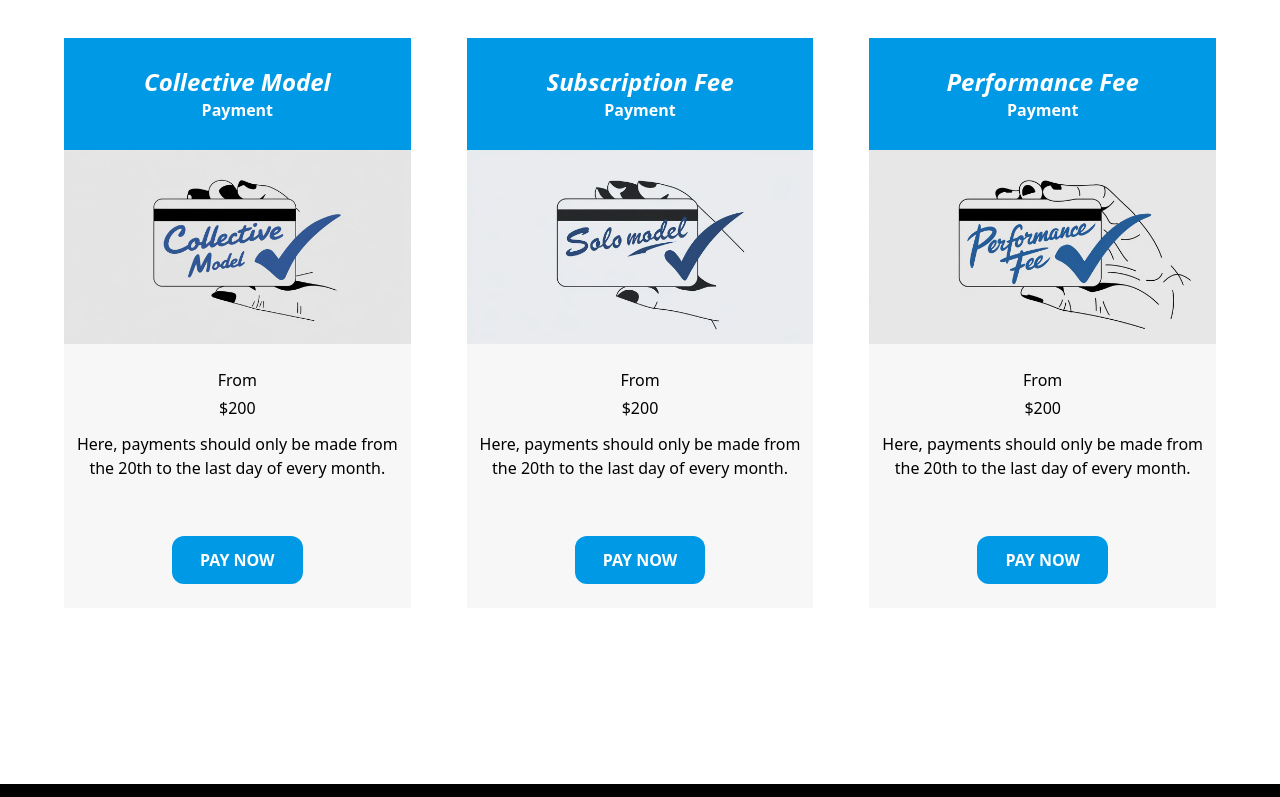
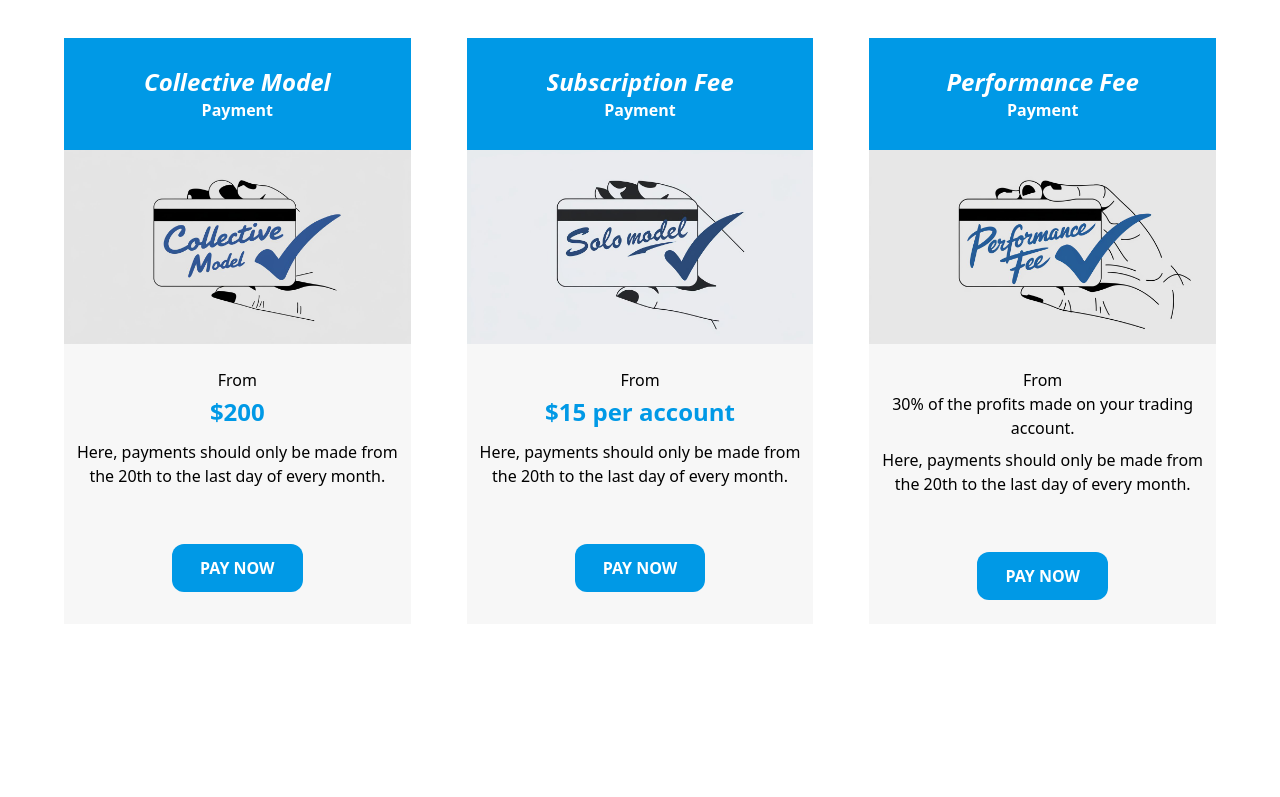
Before and after one commit to frontendninja10/bbcapitalz, a Next.js app: page /payments in a window 1280 px wide. Shown: the part 481-1278 px from the top of the page. Built offline with nearby package versions, Linux system fonts and the light colour scheme.

Commit message:
Update payment links

```diff
--- a/app/company/page.tsx
+++ b/app/company/page.tsx
@@ -2,6 +2,7 @@ import React from "react";
 import Image from "next/image";
 import NavBar from "@/components/NavBar";
 import Footer from "@/components/Footer";
+import Link from "next/link";
 
 export default function Page() {
   return (
@@ -21,7 +22,9 @@ export default function Page() {
             </p>
 
             <button className="bg-gradient-to-r from-green-400 to-orange-500 text-white font-bold py-2 px-4 rounded-lg shadow-lg">
-              Create an account — It’s free
+              <Link href="https://1887.3cx.cloud/callus/#bbcapitalz">
+                Open an Account - It's free
+              </Link>
             </button>
           </div>
           <Image
--- a/app/faqs/page.tsx
+++ b/app/faqs/page.tsx
@@ -16,6 +16,7 @@ import {
 } from "@/components/ui/accordion";
 import NavBar from "@/components/NavBar";
 import Link from "next/link";
+import Footer from "@/components/Footer";
 
 export default function FAQS() {
   return (
@@ -215,6 +216,7 @@ export default function FAQS() {
           </AccordionItem>
         </Accordion>
       </div>
+      <Footer />
     </section>
   );
 }
--- a/app/payments/page.tsx
+++ b/app/payments/page.tsx
@@ -7,6 +7,7 @@ import {
   AccordionTrigger,
   AccordionItem,
 } from "@/components/ui/accordion";
+import Link from "next/link";
 
 export default function Page() {
   return (
@@ -83,13 +84,15 @@ export default function Page() {
             />
             <div className="text-center py-6">
               <p>From</p>
-              <h3 className="py-1">$200</h3>
+              <h3 className="py-1 text-2xl font-bold text-[#0099e6]">$200</h3>
               <p className="py-2">
                 Here, payments should only be made from the 20th to the last day
                 of every month.
               </p>
               <button className="bg-[#0099e6] mt-12 py-3 px-7 rounded-xl uppercase text-white font-semibold">
-                Pay Now
+                <Link href="https://nowpayments.io/donation/BBCapitalz_collective_model">
+                  Pay Now
+                </Link>
               </button>
             </div>
           </div>
@@ -109,13 +112,17 @@ export default function Page() {
             />
             <div className="text-center py-6">
               <p>From</p>
-              <h3 className="py-1">$200</h3>
+              <h3 className="py-1 text-2xl font-bold text-[#0099e6]">
+                $15 per account
+              </h3>
               <p className="py-2">
                 Here, payments should only be made from the 20th to the last day
                 of every month.
               </p>
               <button className="bg-[#0099e6] mt-12 py-3 px-7 rounded-xl uppercase text-white font-semibold">
-                Pay Now
+                <Link href="https://nowpayments.io/donation/BBCapitalz_subscription_fee">
+                  Pay Now
+                </Link>
               </button>
             </div>
           </div>
@@ -133,13 +140,15 @@ export default function Page() {
             />
             <div className="text-center py-6">
               <p>From</p>
-              <h3 className="py-1">$200</h3>
+              <p>30% of the profits made on your trading account.</p>
               <p className="py-2">
                 Here, payments should only be made from the 20th to the last day
                 of every month.
               </p>
               <button className="bg-[#0099e6] mt-12 py-3 px-7 rounded-xl uppercase text-white font-semibold">
-                Pay Now
+                <Link href="https://nowpayments.io/donation/BBCapitalz_performance_fee">
+                  Pay Now
+                </Link>
               </button>
             </div>
           </div>
```
